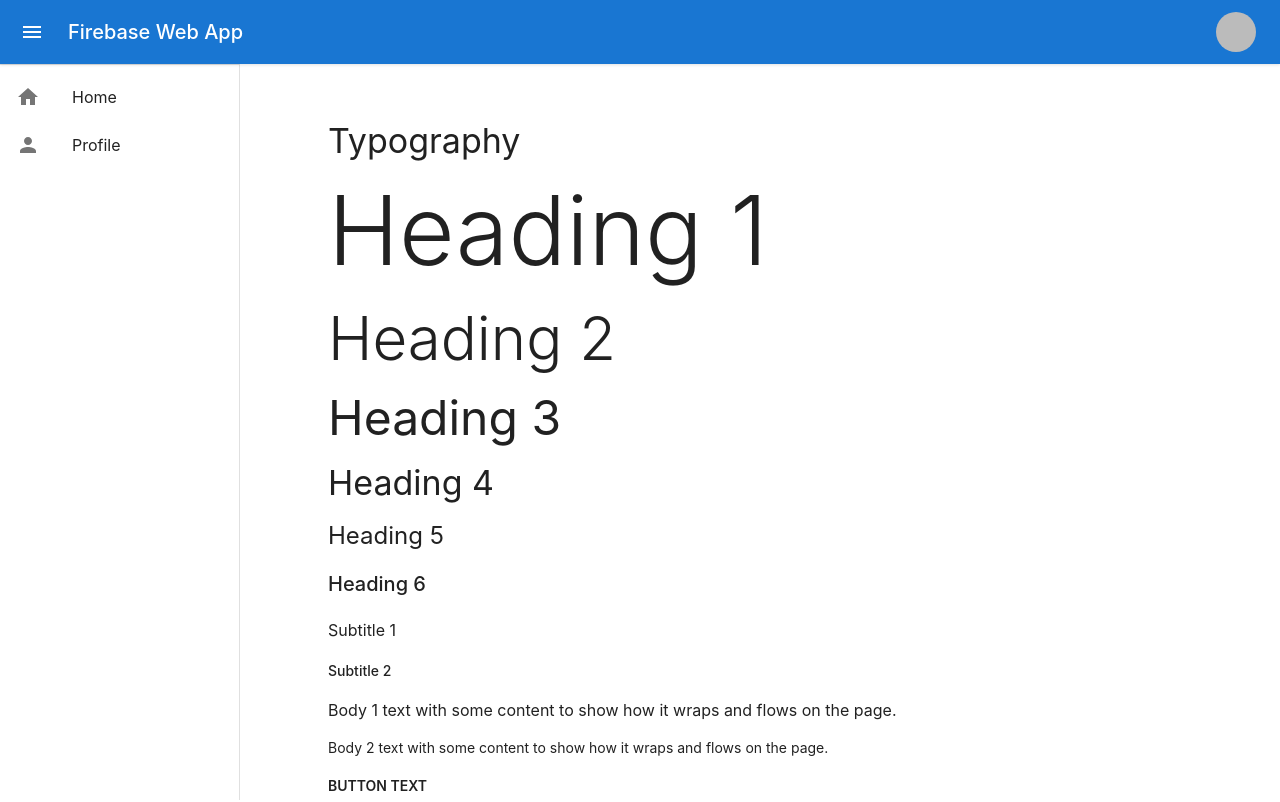
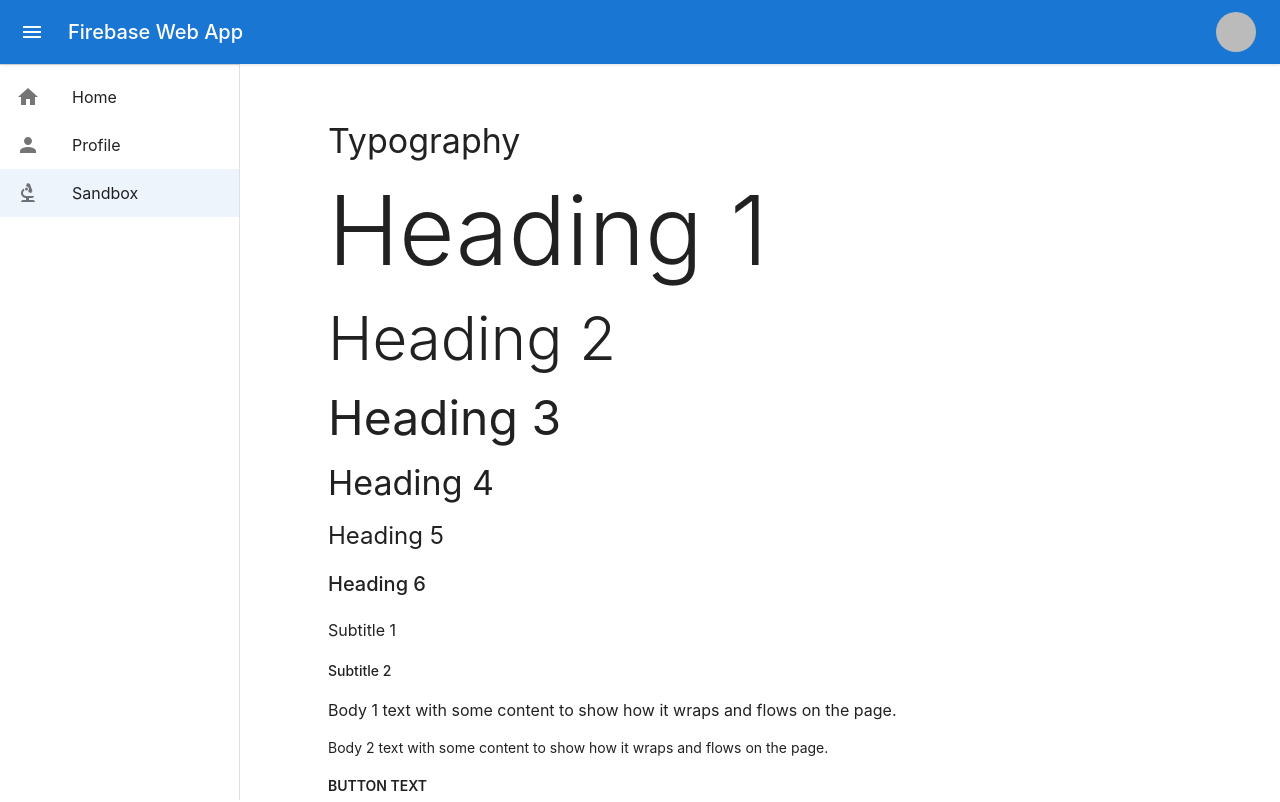
Before and after one commit to TinyCamera/firebase-webapp-template, a React (Vite) app in the folder packages/client/: page /sandbox in a window 1280 px wide. Shown: the top 802 px of the page. Built offline with nearby package versions, Linux system fonts and the light colour scheme; no server answers; sample sign-in values are in the browser's storage.

Commit message:
add sandbox

```diff
--- a/packages/client/src/components/layouts/MainLayout.tsx
+++ b/packages/client/src/components/layouts/MainLayout.tsx
@@ -21,6 +21,7 @@ import {
   ChevronLeft as ChevronLeftIcon,
   Home as HomeIcon,
   Person as PersonIcon,
+  Biotech as BiotextIcon,
 } from "@mui/icons-material";
 import { Link, useLocation } from "react-router-dom";
 import { AuthButton } from "../../features/auth/components/AuthButton";
@@ -57,6 +58,7 @@ const DrawerHeader = styled("div")(({ theme }) => ({
 const menuItems = [
   { text: "Home", icon: <HomeIcon />, path: "/" },
   { text: "Profile", icon: <PersonIcon />, path: "/profile" },
+  { text: "Sandbox", icon: <BiotextIcon />, path: "/sandbox" },
 ];
 
 interface MainLayoutProps {
```
